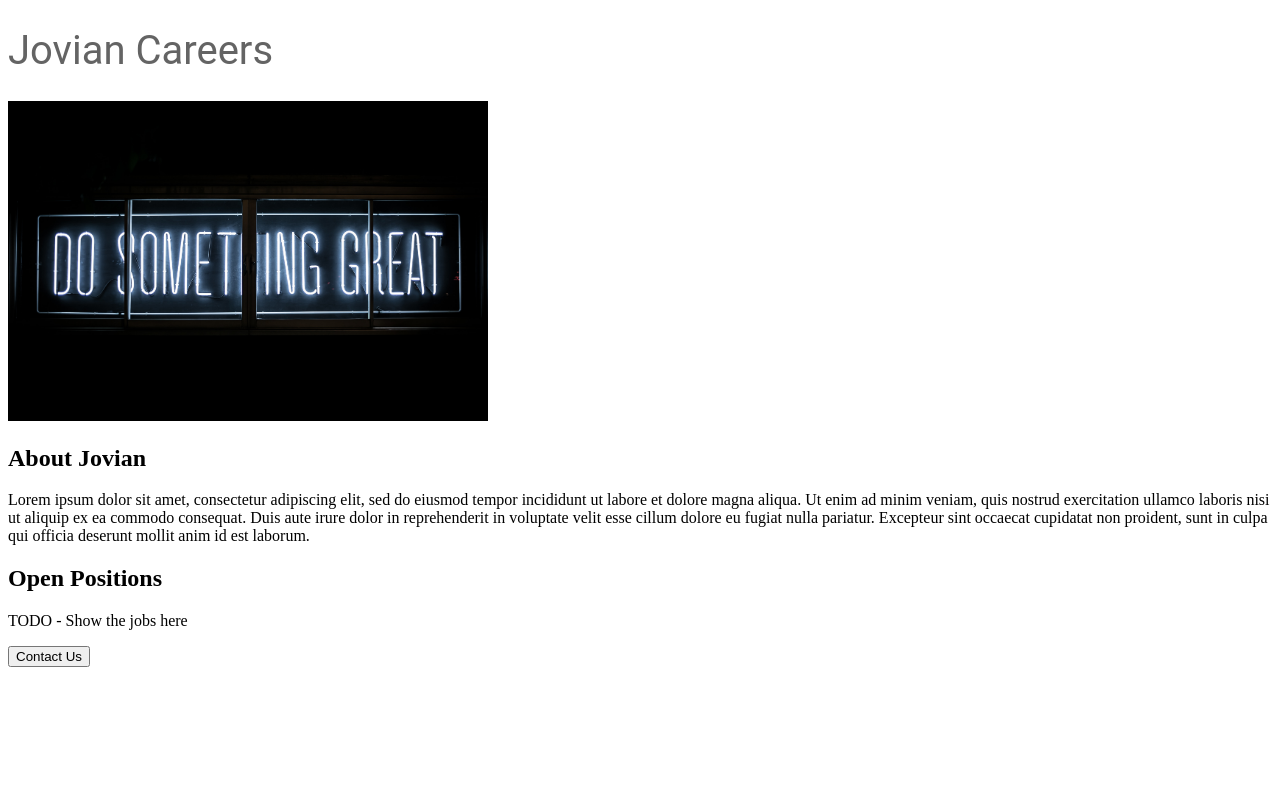
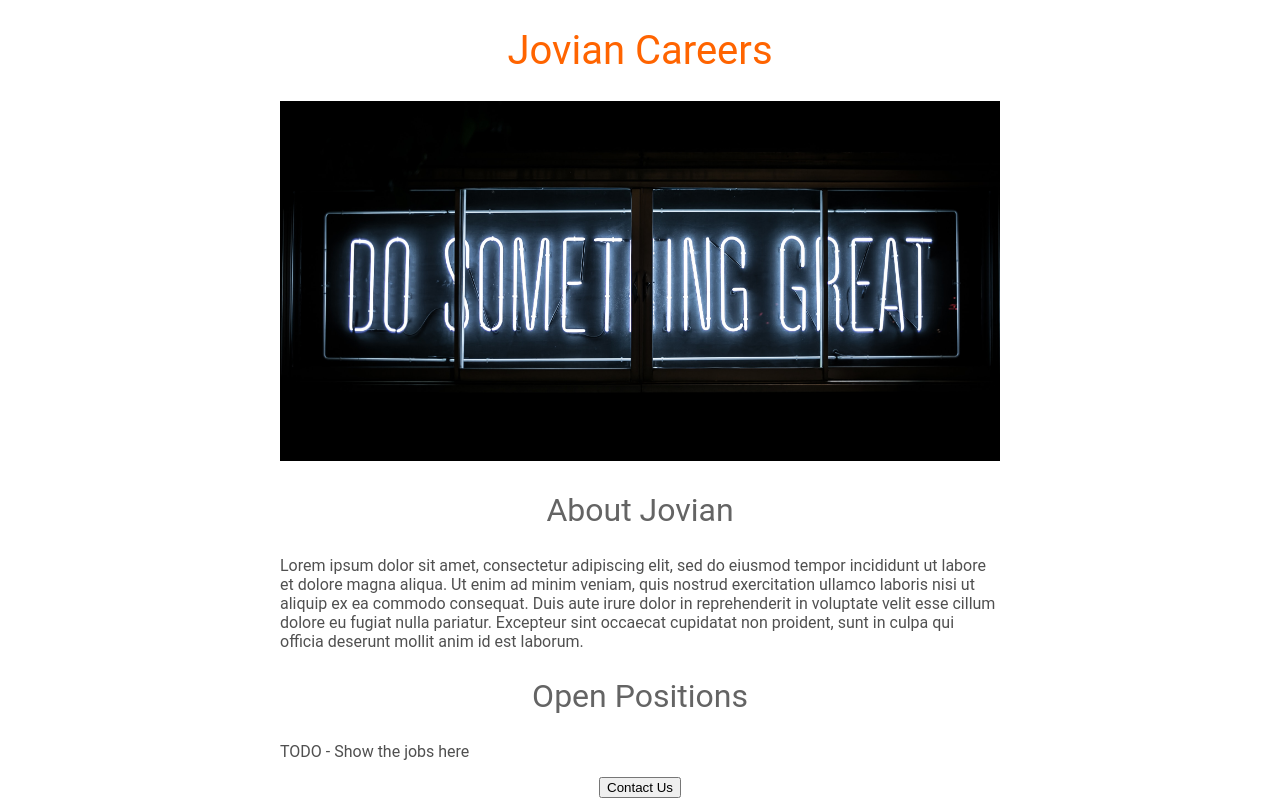
Before and after one commit to Dingis420/jovian-careers-website-v2, a Flask app: page / in a window 1280 px wide. Before the commit the page ends 667 px from the top, so only its background shows below. Run offline with Flask 3, Linux system fonts and the light colour scheme.

Commit message:
style tag changes

```diff
--- a/templates/home.html
+++ b/templates/home.html
@@ -7,18 +7,48 @@
         font-size: 40px;
         font-family: Roboto;
         font-weight:normal;
+        color: rgb(255, 100, 0);
+        text-align: center;
+      }
+
+      #banner {
+        width: 100%;
+        height: 360px;
+        object-fit: cover;
+      }
+
+      h2{
+        font-family: Roboto;
+        font-size: 32px;
+        font-weight: normal;
         color: rgb(100, 100, 100);
+        text-align: center;
+      }
+
+      p {
+        font-family: Roboto;
+        color: rgb(80, 80, 80);
+      }
+
+      #container {
+        max-width: 720px;
+        margin: 0 auto 0 auto;
       }
     </style>
   </head>
   <body>
+    <div id="container">
       <h1>Jovian Careers</h1>
-    <img src="https://jovian-careers-website--cbonwick.repl.co/static/banner.jpg" height="320">
+      <img id="banner" src="https://jovian-careers-website--cbonwick.repl.co/static/banner.jpg" height="320">
       <h2>About Jovian</h2>
       <p>Lorem ipsum dolor sit amet, consectetur adipiscing elit, sed do eiusmod tempor incididunt ut labore et dolore magna aliqua. Ut enim ad minim veniam, quis nostrud exercitation ullamco laboris nisi ut aliquip ex ea commodo consequat. Duis aute irure dolor in reprehenderit in voluptate velit esse cillum dolore eu fugiat nulla pariatur. Excepteur sint occaecat cupidatat non proident, sunt in culpa qui officia deserunt mollit anim id est laborum.
       </p>
       <h2>Open Positions</h2>
       <p>TODO - Show the jobs here</p>
+      <div style="text-align: center;">
       <button>Contact Us</button>
+      </div>
+    </div>
+  </body>
   </body>
 </html>
```
Lines whose indentation alone changed are shown as unchanged.
